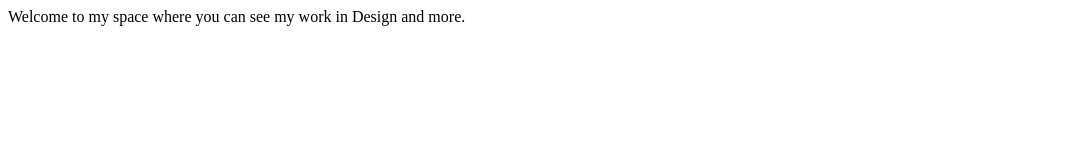
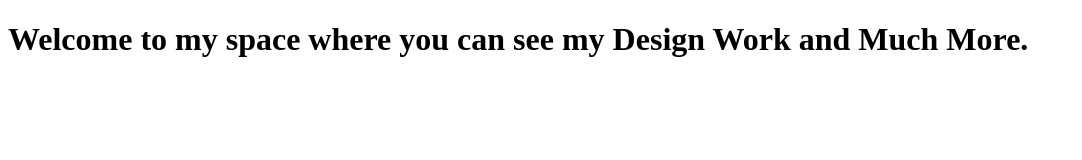
Before and after one commit to udaybarla/udaybarla.github.io, a plain HTML site: page index.html in a window 1280 px wide. Shown: the whole page, without its empty margins (0-1082 px from the left). Drawn offline with Linux system fonts and the light colour scheme.

Commit message:
Grammar check

```diff
--- a/index.html
+++ b/index.html
@@ -4,7 +4,9 @@
 	<title>UB</title>
 </head>
 <body>
-	Welcome to my space where you can see my work in Design and more.
+	<H1>
+		Welcome to my space where you can see my Design Work and Much More.
+	</H1>
 
 </body>
 </html>
```
